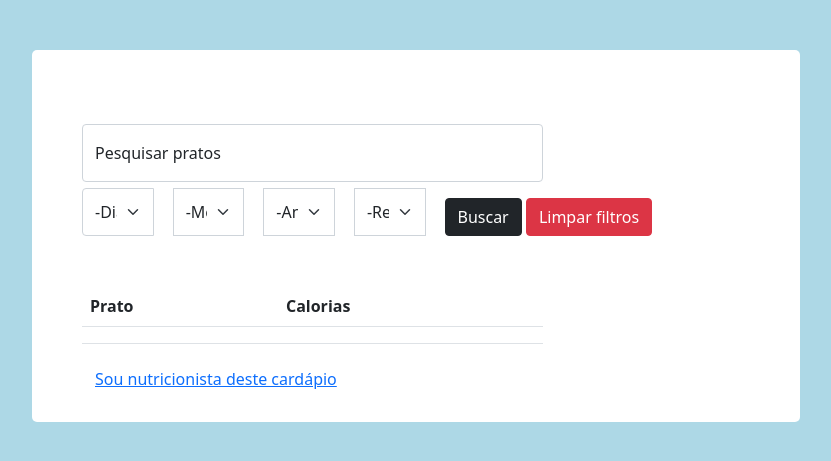
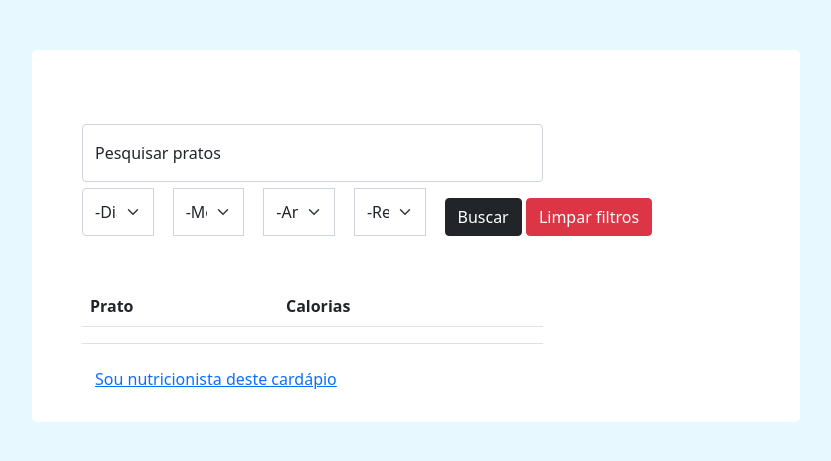
Before and after one commit to Mazutti12/cardapiopw3, a PHP site: page / in a window 1280 px wide. Shown: the top 461 px of the page, without its empty margins (18-849 px from the left). Run offline with PHP 8.4, Linux system fonts and the light colour scheme; lists and menus that the app fills with data are empty; some libraries are stand-ins or nearby versions.

Commit message:
Add files via upload

```diff
--- a/frontend/login/style/styleindex.css
+++ b/frontend/login/style/styleindex.css
@@ -1,6 +1,6 @@
 
 body {
-  background-color: lightblue;
+  background-color: rgb(231, 249, 255);
 }
 
 .w3-container{
```
